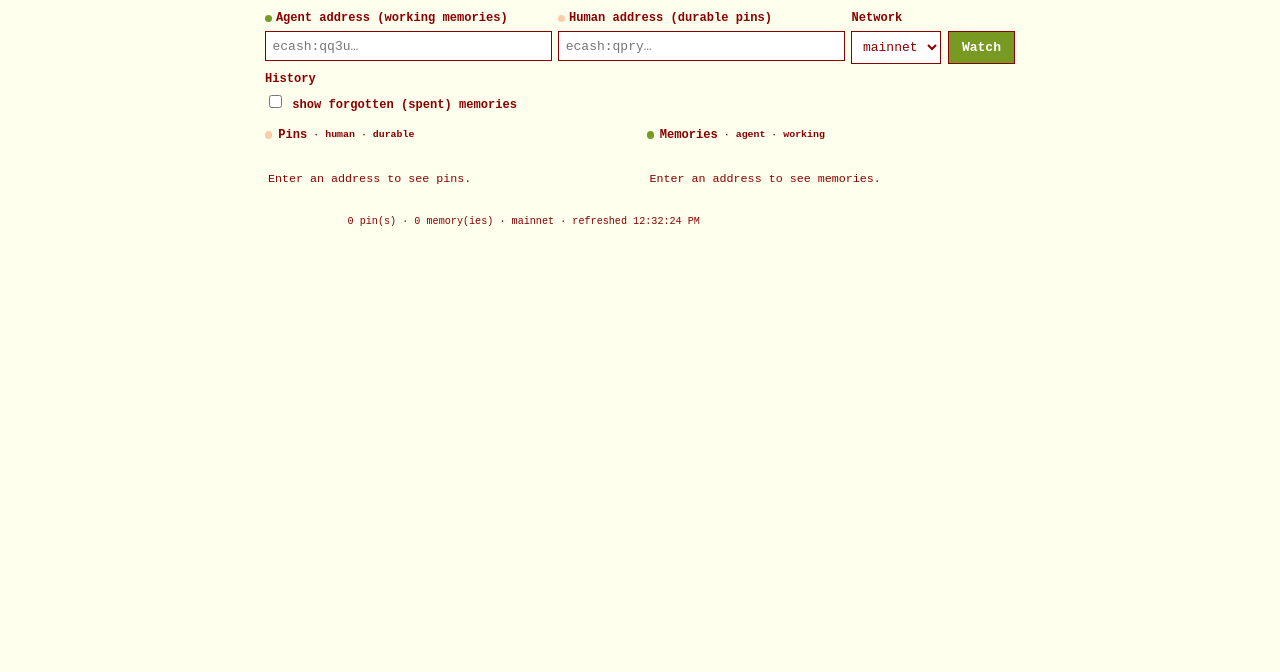
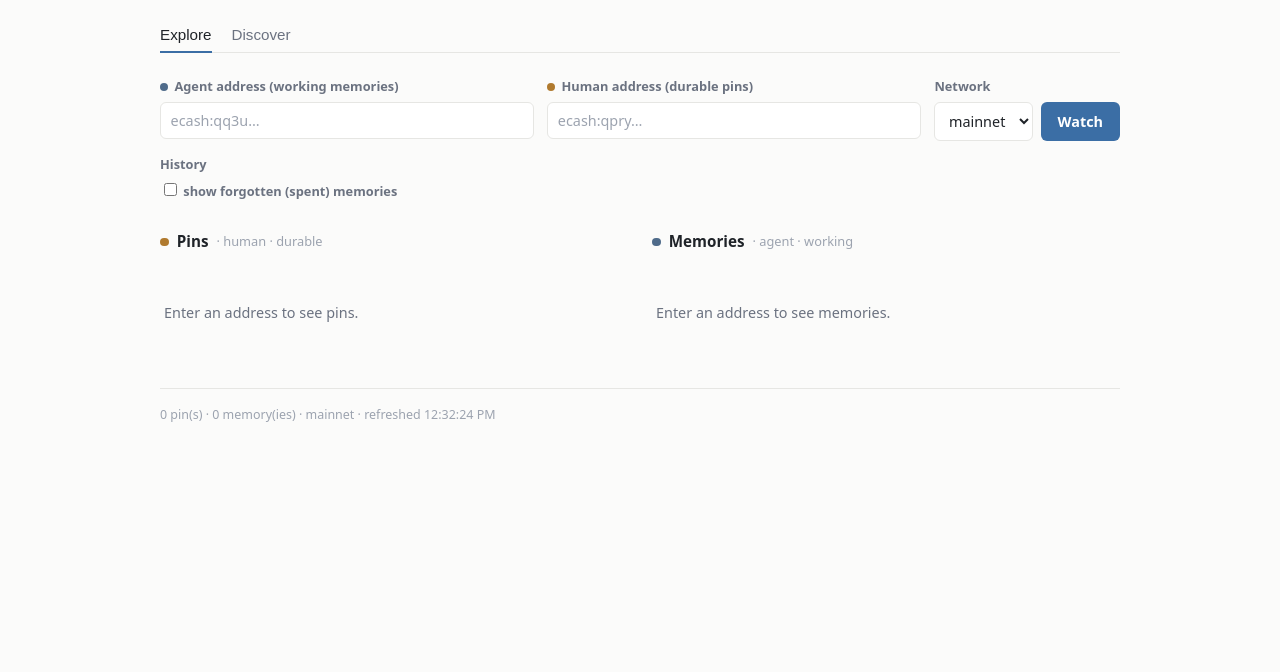
Before and after one commit to amphetamarina/Bettyjane, a website: page public/index.html in a window 1280 px wide. Shown: the part 128-800 px from the top of the page. Drawn offline with Linux system fonts and the light colour scheme; a web font is replaced by a local one.

Commit message:
Replace the 4chan explorer styling with a minimal theme
The explorer carried an "authentic 4chan" look: a cream/dark-red palette,
greentext-green memory cards, hard zero-radius corners, 13px type, and
the Recursive web font pulled from Google Fonts at runtime. It read as a
stylistic in-joke rather than a tool for reading a memory.

Rewrite the inline stylesheet as a calm, near-monochrome theme: a neutral
off-white surface, one restrained blue accent, soft borders with a small
radius, a larger readable type scale, and quiet uppercase tags. Pins,
memories, and consensus coins are distinguished by a subtle left-border
hue and a muted tag rather than loud fills. The system font stack
replaces Recursive, which also removes the runtime Google Fonts request —
one fewer external dependency, in line with keeping the explorer
build-free and self-contained.

Every class hook app.js renders into is preserved, so this is a pure
restyle; the markup and behavior are unchanged. Verified the server still
serves the page and app.js (200) with no font-CDN request.

```diff
--- a/public/index.html
+++ b/public/index.html
@@ -4,127 +4,134 @@
     <meta charset="utf-8" />
     <meta name="viewport" content="width=device-width, initial-scale=1" />
     <title>Bettyjane explorer</title>
-    <link rel="preconnect" href="https://fonts.googleapis.com">
-    <link rel="preconnect" href="https://fonts.gstatic.com" crossorigin>
-    <link href="https://fonts.googleapis.com/css2?family=Recursive:wght@400;700&display=swap" rel="stylesheet">
     <style>
       :root {
-        --bg: #ffe;
-        --card: #fff;
-        --field: #fff;
-        --muted: #800;
-        --text: #800;
-        --pin: #fca;
-        --memory: #789922;
-        --live: #0F0C5D;
-        --spent: #800;
-        --border: #800;
-        --font-recursive: "Recursive", "Recursive Casual", "Recursive Mono", monospace;
+        --bg: #fbfbfa;
+        --surface: #ffffff;
+        --text: #1f2328;
+        --muted: #6b7280;
+        --faint: #9ca3af;
+        --border: #e6e6e3;
+        --accent: #3b6ea5;
+        --pin: #b07a2e;
+        --memory: #4f6b8a;
+        --consensus: #7c6f9c;
+        --danger: #b3503f;
+        --sans: system-ui, -apple-system, "Segoe UI", Roboto, Helvetica, Arial, sans-serif;
+        --mono: ui-monospace, "SF Mono", "Cascadia Code", Menlo, Consolas, monospace;
       }
       * { box-sizing: border-box; }
       body {
         margin: 0;
-        font-family: var(--font-recursive);
-        font-size: 13px;
-        line-height: 1.4;
+        font-family: var(--sans);
+        font-size: 15px;
+        line-height: 1.55;
         background: var(--bg);
         color: var(--text);
-        padding: 1em;
+        padding: 2rem 1.25rem;
+        -webkit-font-smoothing: antialiased;
       }
-      header, .controls, main, footer { max-width: 57.69em; margin: 0 auto; }
-      header { margin-bottom: 1em; }
-      h1 { margin: 0 0 0.5em; font-size: 1.4em; font-weight: bold; }
-      .sub { color: var(--muted); font-size: 0.93em; }
-      .controls {
-        display: grid;
-        grid-template-columns: 1fr 1fr auto;
-        gap: 0.5em;
-        margin-bottom: 1em;
-      }
-      .field { display: flex; flex-direction: column; gap: 0.3em; min-width: 0; }
-      .field label { font-size: 0.93em; font-weight: bold; }
-      .field label .dot { display: inline-block; width: 0.55em; height: 0.55em; border-radius: 999px; margin-right: 0.35em; vertical-align: middle; }
+      header, .tabs, .controls, main, #view-discover, footer { max-width: 60rem; margin-inline: auto; }
+      header { margin-bottom: 1.5rem; }
+      h1 { margin: 0 0 0.35rem; font-size: 1.5rem; font-weight: 600; letter-spacing: -0.01em; }
+      .sub { color: var(--muted); font-size: 0.95rem; max-width: 46rem; }
+      .sub strong { color: var(--text); font-weight: 600; }
+
+      .tabs { display: flex; gap: 1.25rem; margin-bottom: 1.5rem; border-bottom: 1px solid var(--border); }
+      .tab { background: none; border: none; border-bottom: 2px solid transparent; color: var(--muted); padding: 0.5rem 0; margin-bottom: -1px; font-size: 0.95rem; cursor: pointer; }
+      .tab:hover { color: var(--text); }
+      .tab.active { color: var(--text); border-bottom-color: var(--accent); }
+
+      .controls { display: grid; grid-template-columns: 1fr 1fr auto; gap: 0.85rem; margin-bottom: 1.75rem; }
+      .field { display: flex; flex-direction: column; gap: 0.35rem; min-width: 0; }
+      .field label { font-size: 0.8rem; font-weight: 600; color: var(--muted); }
+      .field label .dot { display: inline-block; width: 0.5rem; height: 0.5rem; border-radius: 999px; margin-right: 0.4rem; vertical-align: middle; }
       .field label .dot.agent { background: var(--memory); }
       .field label .dot.human { background: var(--pin); }
       input, select {
-        font-family: var(--font-recursive);
-        font-size: inherit;
-        background: var(--field);
+        font-family: var(--sans);
+        font-size: 0.9rem;
+        background: var(--surface);
         color: var(--text);
         border: 1px solid var(--border);
-        border-radius: 0;
-        padding: 0.5em;
+        border-radius: 6px;
+        padding: 0.5rem 0.6rem;
         min-width: 0;
       }
-      input { font-size: 13px; }
-      input:focus, select:focus { outline: none; border-color: var(--memory); }
-      .controls .actions { display: flex; gap: 0.5em; }
-      button {
-        font-family: var(--font-recursive);
-        font: inherit;
-        font-weight: bold;
+      input::placeholder { color: var(--faint); }
+      input:focus, select:focus { outline: none; border-color: var(--accent); box-shadow: 0 0 0 3px rgba(59, 110, 165, 0.12); }
+      .actions { display: flex; gap: 0.5rem; }
+      button[type="submit"] {
+        font-family: var(--sans);
+        font-size: 0.9rem;
+        font-weight: 600;
         cursor: pointer;
-        background: var(--memory);
+        background: var(--accent);
         color: #fff;
-        border: 1px solid var(--border);
-        border-radius: 0;
-        padding: 0.5em 1em;
+        border: 1px solid transparent;
+        border-radius: 6px;
+        padding: 0.5rem 1rem;
       }
-      button:hover { filter: brightness(1.08); }
-      .columns { display: grid; grid-template-columns: 1fr 1fr; gap: 1em; align-items: start; }
-      .column h2 { font-size: 0.93em; margin: 0 0 0.5em; display: flex; align-items: center; gap: 0.5em; font-weight: bold; }
-      .column h2 .dot { width: 0.6em; height: 0.6em; border-radius: 999px; }
+      button[type="submit"]:hover { filter: brightness(1.06); }
+      .checkbox { flex-direction: row; align-items: center; gap: 0.45rem; font-size: 0.85rem; font-weight: 400; color: var(--muted); cursor: pointer; }
+      .checkbox input { width: auto; }
+
+      .columns { display: grid; grid-template-columns: 1fr 1fr; gap: 1.5rem; align-items: start; }
+      .column h2 { font-size: 0.95rem; font-weight: 600; margin: 0 0 0.25rem; display: flex; align-items: center; gap: 0.5rem; }
+      .column h2 .dot { width: 0.55rem; height: 0.55rem; border-radius: 999px; }
       .column h2 .dot.agent { background: var(--memory); }
       .column h2 .dot.human { background: var(--pin); }
-      .column .count { color: var(--muted); font-size: 0.93em; margin: 0 0 0.85em; }
-      .stack { display: grid; gap: 0.85em; }
+      .author { color: var(--faint); font-size: 0.8rem; font-weight: 400; }
+      .count { color: var(--muted); font-size: 0.82rem; margin: 0 0 1rem; }
+      .stack { display: grid; gap: 0.75rem; }
+
       .card {
-        background: var(--card);
+        background: var(--surface);
         border: 1px solid var(--border);
-        border-left-width: 4px;
-        border-radius: 0;
-        padding: 0.5em;
+        border-left: 3px solid var(--border);
+        border-radius: 8px;
+        padding: 0.8rem 0.9rem;
       }
       .card.pin { border-left-color: var(--pin); }
       .card.memory { border-left-color: var(--memory); }
-      .row { display: flex; align-items: center; gap: 0.55em; flex-wrap: wrap; margin-bottom: 0.5em; }
+      .card.consensus { border-left-color: var(--consensus); }
+      .card.forgotten { opacity: 0.6; }
+      .card.forgotten .content { text-decoration: line-through; text-decoration-color: var(--faint); }
+
+      .row { display: flex; align-items: center; gap: 0.4rem; flex-wrap: wrap; margin-bottom: 0.5rem; }
       .tag {
-        font-size: 0.72em;
-        font-weight: bold;
-        padding: 0.12em 0.5em;
-        border-radius: 999px;
+        font-size: 0.68rem;
+        font-weight: 600;
+        letter-spacing: 0.02em;
+        text-transform: uppercase;
+        padding: 0.1rem 0.4rem;
+        border-radius: 4px;
+        background: #f1f1ef;
+        color: var(--muted);
       }
-      .tag.pin { background: var(--pin); color: #800; }
-      .tag.memory { background: var(--memory); color: #fff; }
-      .tag.live { background: var(--live); color: #fff; }
-      .tag.spent { background: #800; color: #fff; }
-      .tag.signed { background: var(--live); color: #fff; }
-      .tag.encrypted { background: var(--pin); color: #800; }
-      .tag.consensus { background: #a78bfa; color: #fff; }
-      .tag.pending { background: var(--pin); color: #800; }
-      .tag.forgotten { background: #800; color: #fff; }
-      .card.consensus { border-left-color: #a78bfa; }
-      .card.forgotten { opacity: 0.55; }
-      .card.forgotten .content { text-decoration: line-through; text-decoration-color: var(--spent); }
-      .checkbox { flex-direction: row; align-items: center; gap: 0.4em; font-size: 0.82em; font-weight: bold; color: var(--muted); cursor: pointer; }
-      .checkbox input { width: auto; }
-      .tabs { display: flex; gap: 0.5em; margin: 0 0 1em; border-bottom: 1px solid var(--border); }
-      .tab { background: none; border: none; border-bottom: 2px solid transparent; color: var(--muted); padding: 0.5em 0.2em; margin-bottom: -1px; font-size: 0.93em; cursor: pointer; font-weight: bold; }
-      .tab.active { color: var(--text); border-bottom-color: var(--memory); }
-      .who { font-family: var(--font-recursive); font-size: 0.8em; color: var(--muted); margin-bottom: 0.35em; word-break: break-all; }
-      .who a { color: var(--text); text-decoration: none; }
-      .who a:hover { text-decoration: underline; }
-      .author { color: var(--muted); font-size: 0.82em; }
-      .content { font-size: 1em; white-space: pre-wrap; word-break: break-word; }
-      .content.pointer { font-family: var(--font-recursive); color: var(--muted); font-size: 0.9em; }
-      .content.encrypted { font-family: var(--font-recursive); color: var(--muted); font-size: 0.9em; }
-      .viapointer { margin-top: 0.4em; font-size: 0.78em; color: var(--muted); }
-      .meta { margin-top: 0.55em; font-size: 0.78em; color: var(--muted); }
-      .meta a { color: var(--text); text-decoration: underline; }
-      .outpoint { font-family: var(--font-recursive); }
-      .empty, .error { color: var(--muted); padding: 1.5em 0.25em; font-size: 0.9em; }
-      .error { color: #e00; }
-      footer { margin-top: 1em; color: var(--muted); font-size: 0.78em; }
+      .tag.pin { background: rgba(176, 122, 46, 0.12); color: var(--pin); }
+      .tag.memory { background: rgba(79, 107, 138, 0.12); color: var(--memory); }
+      .tag.consensus { background: rgba(124, 111, 156, 0.14); color: var(--consensus); }
+      .tag.live { background: rgba(59, 110, 165, 0.12); color: var(--accent); }
+      .tag.signed { background: rgba(46, 125, 87, 0.12); color: #2e7d57; }
+      .tag.encrypted, .tag.pending { background: #f1f1ef; color: var(--muted); }
+      .tag.spent, .tag.forgotten { background: rgba(179, 80, 63, 0.12); color: var(--danger); }
+
+      .who { font-family: var(--mono); font-size: 0.76rem; color: var(--faint); margin-bottom: 0.3rem; word-break: break-all; }
+      .who a { color: var(--muted); text-decoration: none; }
+      .who a:hover { color: var(--accent); text-decoration: underline; }
+      .content { font-size: 0.95rem; white-space: pre-wrap; word-break: break-word; }
+      .content.pointer, .content.encrypted { font-family: var(--mono); color: var(--muted); font-size: 0.85rem; }
+      .viapointer { margin-top: 0.4rem; font-size: 0.74rem; color: var(--faint); }
+      .meta { margin-top: 0.55rem; font-size: 0.74rem; color: var(--faint); }
+      .meta a { color: var(--muted); text-decoration: none; }
+      .meta a:hover { color: var(--accent); text-decoration: underline; }
+      .outpoint { font-family: var(--mono); }
+
+      .empty, .error { color: var(--muted); padding: 2rem 0.25rem; font-size: 0.9rem; }
+      .error { color: var(--danger); }
+      footer { margin-top: 2rem; padding-top: 1rem; border-top: 1px solid var(--border); color: var(--faint); font-size: 0.78rem; }
+
       @media (max-width: 760px) {
         .controls { grid-template-columns: 1fr; }
         .columns { grid-template-columns: 1fr; }
```
